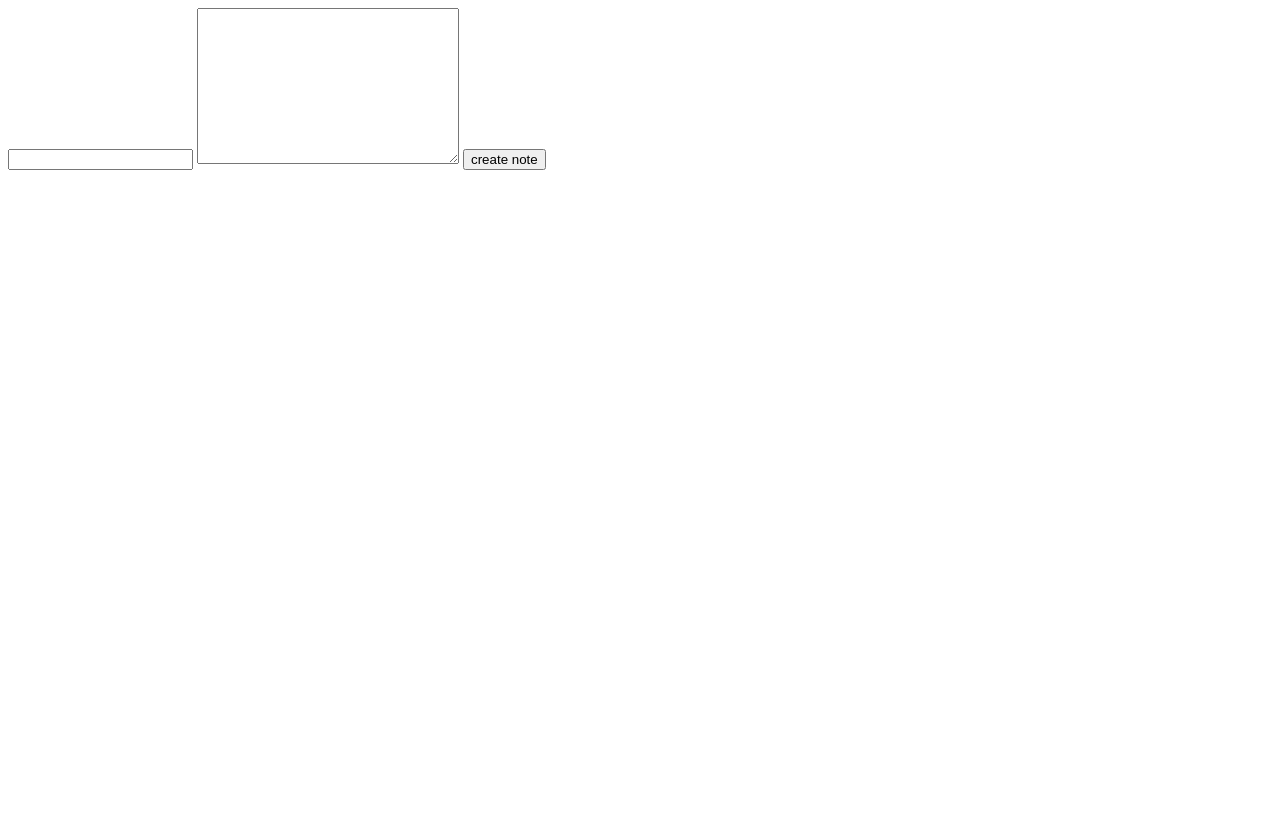
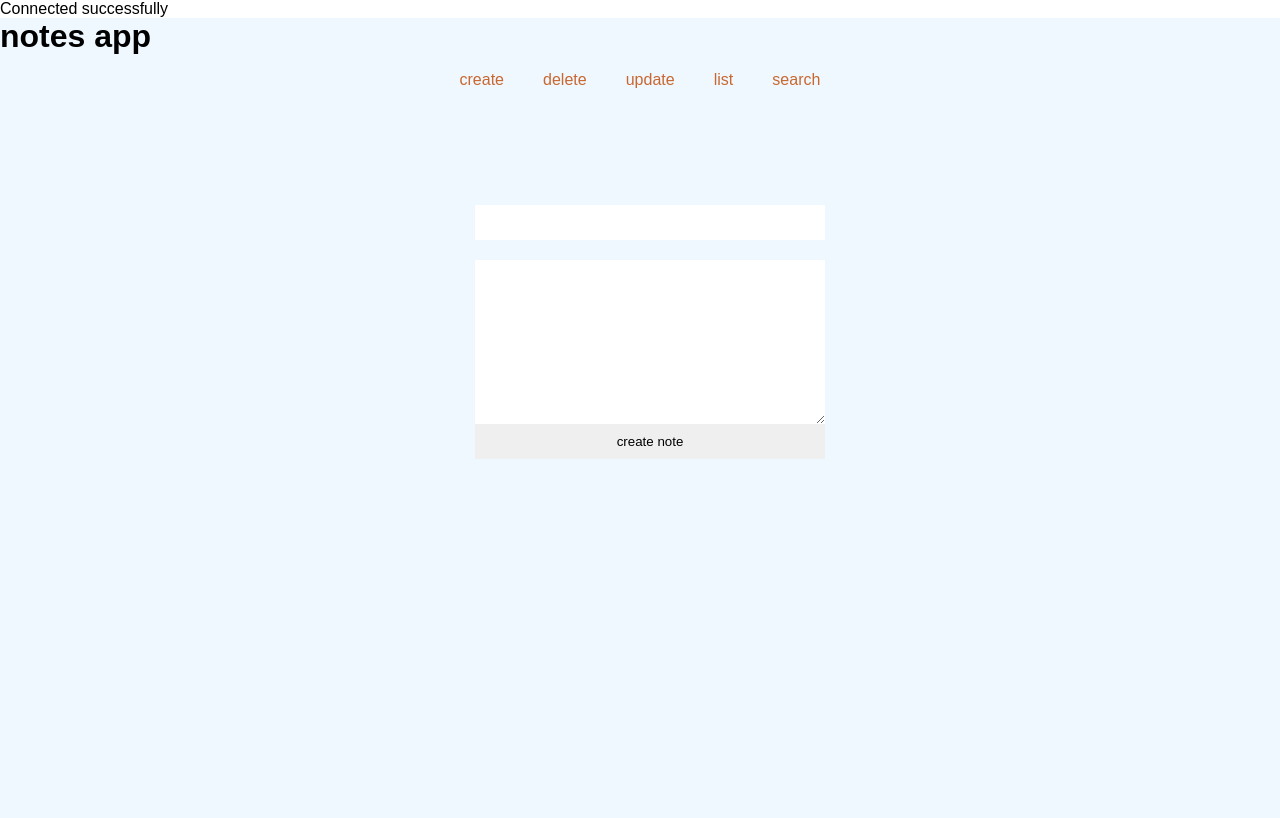
Before and after one commit to PanaddaManarata/extend-the-api, a PHP site: page /?title=1 in a window 1280 px wide. Before the commit the page is almost empty. Before the commit the page ends 170 px from the top, so only its background shows below. Run offline with PHP 8.4, Linux system fonts and the light colour scheme; data that the repository does not hold is empty.

Commit message:
add form, js

```diff
--- a/config.php
+++ b/config.php
@@ -29,7 +29,7 @@ if (isset($_GET['title'])){
 
 if(isset($_GET['list'])){
 
-    $sql = "SELECT * FROM notes";
+    $sql = "SELECT `title` FROM notes";
     $result = $conn->query($sql);
     if($result->num_rows > 0) {
         while($row = $result->fetch_assoc()) {
--- /dev/null
+++ b/css/app.css
@@ -0,0 +1,67 @@
+* {
+  margin: 0 auto;
+  padding: 0;
+  -webkit-box-sizing: border-box;
+          box-sizing: border-box;
+  font-family: sans-serif;
+}
+
+.container {
+  width: 100%;
+  height: 100vh;
+  background-color: aliceblue;
+}
+
+form {
+  margin: 0 auto;
+  width: 330px;
+  height: 500px;
+  padding-top: 50px;
+}
+
+.inputform {
+  display: -webkit-box;
+  display: -ms-flexbox;
+  display: flex;
+  -webkit-box-align: center;
+      -ms-flex-align: center;
+          align-items: center;
+  -webkit-box-orient: vertical;
+  -webkit-box-direction: normal;
+      -ms-flex-direction: column;
+          flex-direction: column;
+  padding-top: 50px;
+}
+
+#formcontrole {
+  display: -webkit-box;
+  display: -ms-flexbox;
+  display: flex;
+  width: 400px;
+  height: 50px;
+  color: rgba(192, 76, 9, 0.842);
+  -webkit-box-align: center;
+      -ms-flex-align: center;
+          align-items: center;
+  -ms-flex-pack: distribute;
+      justify-content: space-around;
+}
+
+#formcontrole .ctrlbtn:hover {
+  font-weight: bold;
+  cursor: pointer;
+}
+
+input {
+  border: none;
+  width: 350px;
+  margin-bottom: 20px;
+  padding: 10px;
+}
+
+textarea {
+  border: none;
+  width: 350px;
+  padding: 7px;
+}
+/*# sourceMappingURL=app.css.map */
--- /dev/null
+++ b/css/app.scss
@@ -0,0 +1,56 @@
+*{
+    margin: 0 auto;
+    padding: 0;
+    box-sizing: border-box;
+    font-family: sans-serif;
+}
+
+
+.container{
+    width: 100%;
+    height: 100vh;
+    background-color: aliceblue;
+}
+
+
+form{
+    margin: 0 auto;
+    width: 330px;
+    height: 500px;
+    padding-top: 50px;
+}
+.inputform{
+
+    display: flex;
+    align-items: center;
+    flex-direction: column;
+    padding-top: 50px;
+}
+
+#formcontrole{
+display: flex;
+width: 400px;
+height: 50px;
+color: rgba(192, 76, 9, 0.842);
+align-items: center;
+justify-content: space-around;
+
+
+.ctrlbtn:hover{
+    font-weight: bold;
+    cursor: pointer;
+}
+}
+
+
+input{
+    border: none;
+    width: 350px;
+    margin-bottom: 20px;
+    padding: 10px;
+}
+textarea{
+    border: none;
+   width: 350px;
+   padding: 7px;
+}
--- a/index.php
+++ b/index.php
@@ -4,13 +4,39 @@
     <meta charset="UTF-8">
     <meta name="viewport" content="width=device-width, initial-scale=1.0">
     <meta http-equiv="X-UA-Compatible" content="ie=edge">
+    <link rel="stylesheet" href="css/app.css">
     <title>Document</title>
+
 </head>
 <body>
-    <form action="config.php" methode="post" >
-    <input type="text" name="title">
+<?php require 'config.php'?>
+
+<div class="container">
+<h1>notes app</h1>
+
+<div id="formcontrole">
+        <div class="ctrlbtn">create</div>
+        <div class="ctrlbtn">delete</div>
+        <div class="ctrlbtn">update</div>
+        <div class="ctrlbtn">list</div>
+        <div class="ctrlbtn">search</div>
+    </div>
+
+
+    <form methode="post" >
+
+    <div class="inputform">
+    <input type="text" name="title" id="title">
     <textarea name="content" id="" cols="30" rows="10"></textarea>
     <input type="button" value="create note">
+    </div>
     </form>
+
+
+
+    </div>
+
+
+    <script type="text/javascript" src="js/main.js"></script>
 </body>
 </html>
--- /dev/null
+++ b/js/main.js
@@ -0,0 +1,2 @@
+var input = document.getElementById('title');
+console.log(input)
```
Also changed, not shown: 1 other file.
